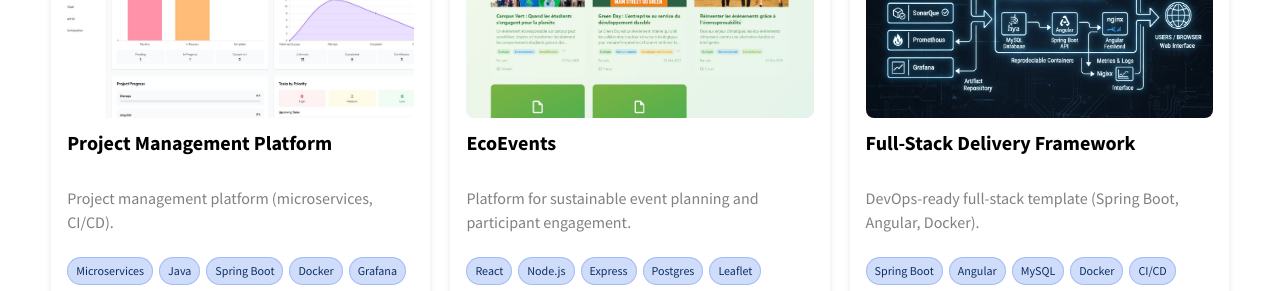
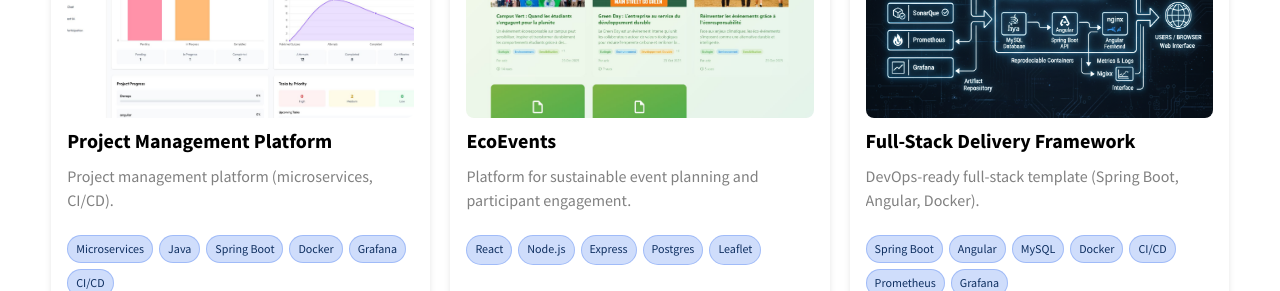
Before and after one commit to azizwardi/Portfolio, a website: page index.html in a window 1280 px wide. Shown: the part 2170-2461 px from the top of the page. Drawn offline with Linux system fonts and the light colour scheme.

Commit message:
Update cards.css

```diff
--- a/css/cards.css
+++ b/css/cards.css
@@ -2,9 +2,9 @@
 .projects__grid{align-items:stretch}
 .project-card{position:relative;display:flex;flex-direction:column;height:100%;padding:1.6rem 1.6rem 3.6rem 1.6rem;box-sizing:border-box}
 .project-card__img{flex:0 0 200px;height:200px;object-fit:cover;border-radius:8px;margin-bottom:1rem}
-.project-card__title{min-height:4.8rem;white-space:nowrap;overflow:hidden;text-overflow:ellipsis}
-.project-card__desc{min-height:4.8rem}
-.project-card__tech{min-height:2.4rem;margin-top:0.6rem}
+.project-card__title{min-height:2.6rem;line-height:1.3;white-space:nowrap;overflow:hidden;text-overflow:ellipsis}
+.project-card__desc{min-height:4.2rem;display:-webkit-box;-webkit-line-clamp:3;-webkit-box-orient:vertical;overflow:hidden}
+.project-card__tech{min-height:3rem;margin-top:0.6rem;display:flex;flex-wrap:wrap;gap:0.4rem}
 .project-card__links{margin-top:auto;display:flex;justify-content:space-between;gap:0.4rem}
 .project-card__links .project-card__link{flex:0 0 auto}
 
```
